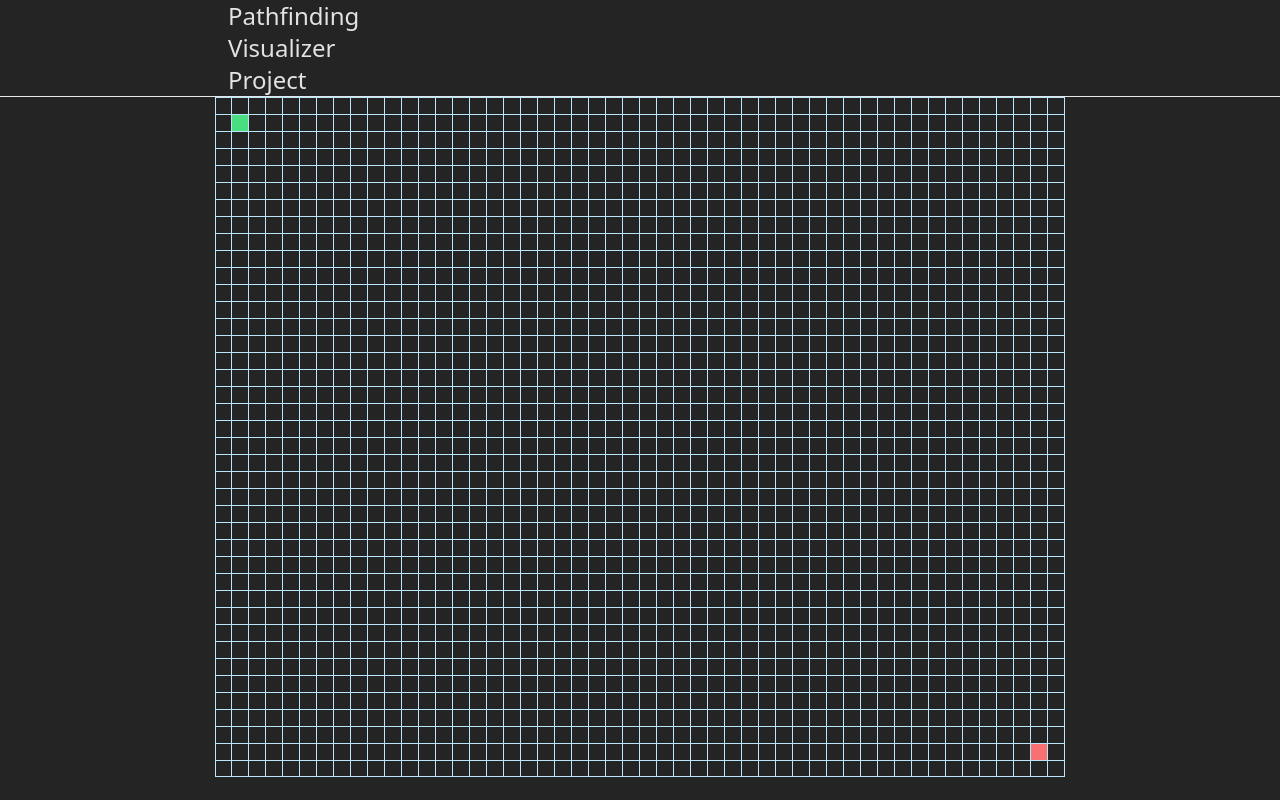
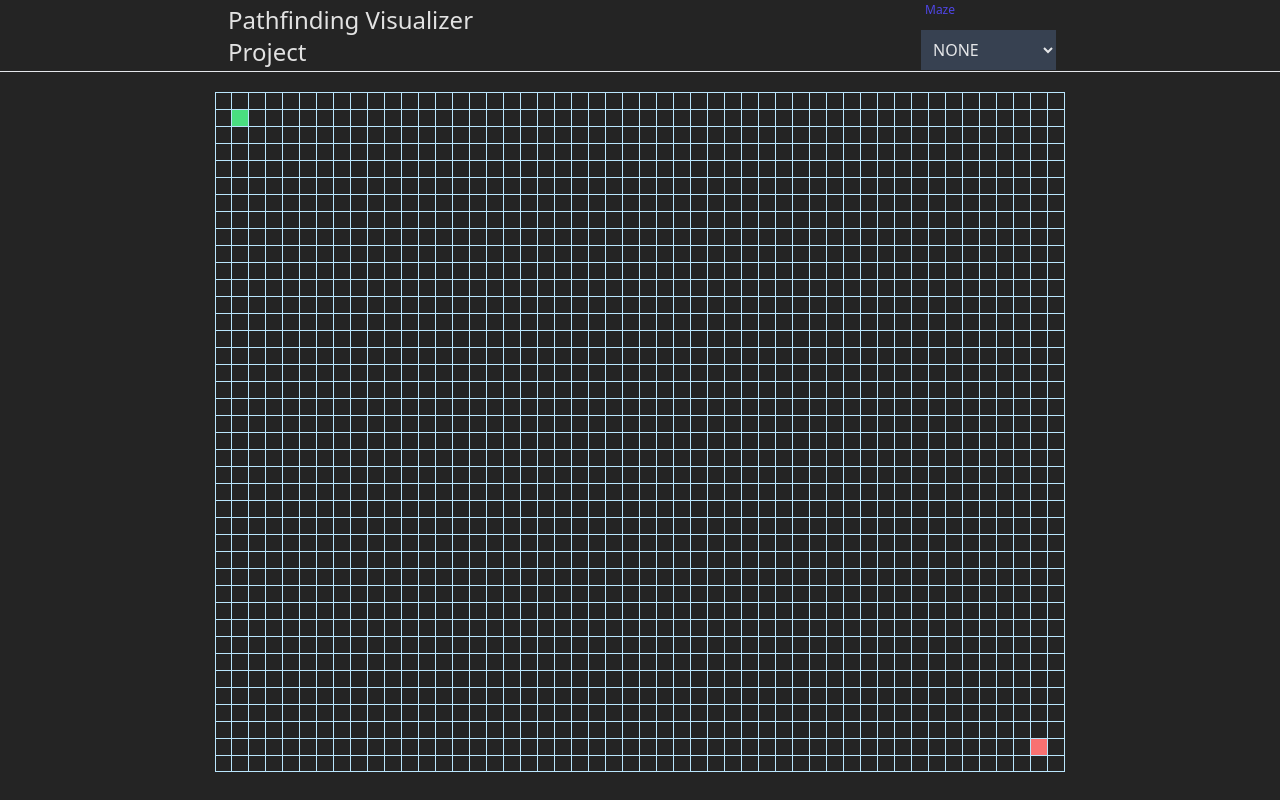
Before and after one commit to nhantran1711/pathfindingvisualizer, a React (Vite) app in the folder pathfinding-visualizer/: page / in a window 1280 px wide. Built offline with nearby package versions, Linux system fonts and the light colour scheme.

Commit message:
Menu for select maze types

```diff
--- a/pathfinding-visualizer/package.json
+++ b/pathfinding-visualizer/package.json
@@ -12,6 +12,7 @@
   "dependencies": {
     "react": "^19.1.0",
     "react-dom": "^19.1.0",
+    "react-icons": "^5.5.0",
     "tailwind-merge": "^3.3.0"
   },
   "devDependencies": {
--- a/pathfinding-visualizer/src/components/Grid.tsx
+++ b/pathfinding-visualizer/src/components/Grid.tsx
@@ -56,7 +56,7 @@ export function Grid({isVisualizationRunningRef} : {isVisualizationRunningRef: R
         <div
             className={twMerge(
                 // Base classes
-                "flex items-center flex-col justify-center border-sky-300",
+                "flex items-center flex-col justify-center border-sky-300 mt-5",
                 // Control grid height
                 `lg:min-h-[${MAX_ROWS * 18}px]  md:min-h-[${MAX_ROWS * 15}px] xs:min-h-[${MAX_ROWS * 8}px] min-h-[${MAX_ROWS * 7}px]`,
                 // Control grid width
--- a/pathfinding-visualizer/src/components/Nav.tsx
+++ b/pathfinding-visualizer/src/components/Nav.tsx
@@ -1,10 +1,25 @@
+import { usePathfinding } from "../hooks/usePathfinding";
+import { MAZE } from "../utls/constants";
+import { Select } from "./Select";
+
 export function Nav() {
+
+    const maze = usePathfinding();
+
     return (
-        <div className="flex items-center justify-center min-h-[4.5rem] border-b shadow-gray-500 sm:px-4 px-0">
+        <div className="flex items-center justify-center min-h-[4.5rem] border-b shadow-gray-500 sm:px-5 px-0">
             <div className="flex items-center lg:justify-between justify-center w-full sm:w-[52rem]">
-                <h1 className="lg: flex hideen w-[40px] text-2xl pl-1">
+                <h1 className="lg:flex hideen w-[40%] text-2xl pl-1">
                     Pathfinding Visualizer Project
                 </h1>
+                <div className="flex sm:items-end items-center justify-start sm:justify-between sm:flex-row flex-col sm:space-y-0 space-y-2 sm:py-0 py-4 sm:space-x-5">
+                    <Select
+                        label="Maze"
+                        value={maze}
+                        options={MAZE}
+
+                    />
+                </div>
             </div>
         </div>
     )
--- /dev/null
+++ b/pathfinding-visualizer/src/components/PlayButton.tsx
@@ -0,0 +1,27 @@
+import type { MouseEventHandler } from "react";
+import { GrPowerReset } from "react-icons/gr";
+import { BsFillPlayFill } from "react-icons/bs";
+
+export function PlayButton({
+    handlingRunVisualizer,
+    isDisabled,
+    isGraphVisualized
+}: {
+    handlingRunVisualizer: MouseEventHandler<HTMLButtonElement>;
+    isDisabled: boolean;
+    isGraphVisualized: boolean;
+}) {
+    return (
+        <button
+            disabled={isDisabled}
+            onClick={handlingRunVisualizer}
+            className="disabled:pointer-events-none disabled:opacity-20 transition ease-out rounded-full p-2.5 shadow-md bg-green-300 hover:bg-green-500 border-none active:ring-green-300 focus:outline-none focus:ring focus:ring-green-200 focus:ring-opacity-20"
+        >
+            {isGraphVisualized ? (
+                <GrPowerReset className="w-5 h-5" />
+            ) : (
+                <BsFillPlayFill className="w-5 h-5" />
+            )}
+        </button>
+    );
+}
--- /dev/null
+++ b/pathfinding-visualizer/src/components/Select.tsx
@@ -0,0 +1,35 @@
+import type { ChangeEvent } from "react";
+
+export function Select({
+    value,
+    onChange,
+    options,
+    label,
+    isDisabled,
+}: {
+    value: string | number;
+    onChange: (value: ChangeEvent<HTMLSelectElement>) => void;
+    options: {value : string | number; name: string}[];
+    label: string;
+    isDisabled?: boolean
+}) {
+    return (
+        <div className="flex flex-col items-start gap-3">
+            <label className="text-xs text-indigo-600 ml-1" htmlFor={label}> {label}</label>
+            <select
+                disabled={isDisabled}
+                className="bg-gray-700 cursor-pointer hover:bg-gray-400 transition ease-in active:ring-0 p-2 min-w-[200px] sm:min-w-full"
+                id={label}
+                value = {value}
+                onChange={onChange}
+            >
+                {options.map((option) => (
+                    <option key={option.value} value={option.value}>
+                        {option.name}
+                    </option>
+                ))}
+
+            </select>
+        </div>
+    )
+}
--- a/pathfinding-visualizer/src/utls/constants.ts
+++ b/pathfinding-visualizer/src/utls/constants.ts
@@ -1,4 +1,6 @@
 // Number of Rows and Cols in the Grid
+
+import type { MazeSelectType} from "./types";
 
 export const MAX_ROWS = 40;
 export const MAX_COLS = 50;
@@ -39,3 +41,11 @@ export const START_TILE_STYLE = BASE_TILE_STYLE + " bg-green-400";
 export const END_TILE_STYLE = BASE_TILE_STYLE + " bg-red-400";
 export const WALL_TILE_STYLE = BASE_TILE_STYLE + " bg-gray-400";
 export const PATH_TILE_STYLE = BASE_TILE_STYLE + " bg-green-500";
+
+
+// Maze constant
+export const MAZE: MazeSelectType[] = [
+    {name: "NONE", value: "NONE"},
+    {name: "BINARY TREE", value: "BINARY_TREE"},
+    {name: "RECURSIVE", value: "RECURSIVE"}
+]
--- a/pathfinding-visualizer/src/utls/types.ts
+++ b/pathfinding-visualizer/src/utls/types.ts
@@ -3,6 +3,10 @@
 export type AlgorithmType = "DIJKSTRA" | "A_START" | "BFS" | "DFS";
 
 export type MazeType = "NONE" | "BINARY_TREE" | "RECURSIVE_DIV";
+export interface MazeSelectType {
+    name: string;
+    value: MazeType;
+}
 
 export type TileType = {
     row: number;
```
Also changed, not shown: 1 other file (tests, documents, lock files or other folders).
